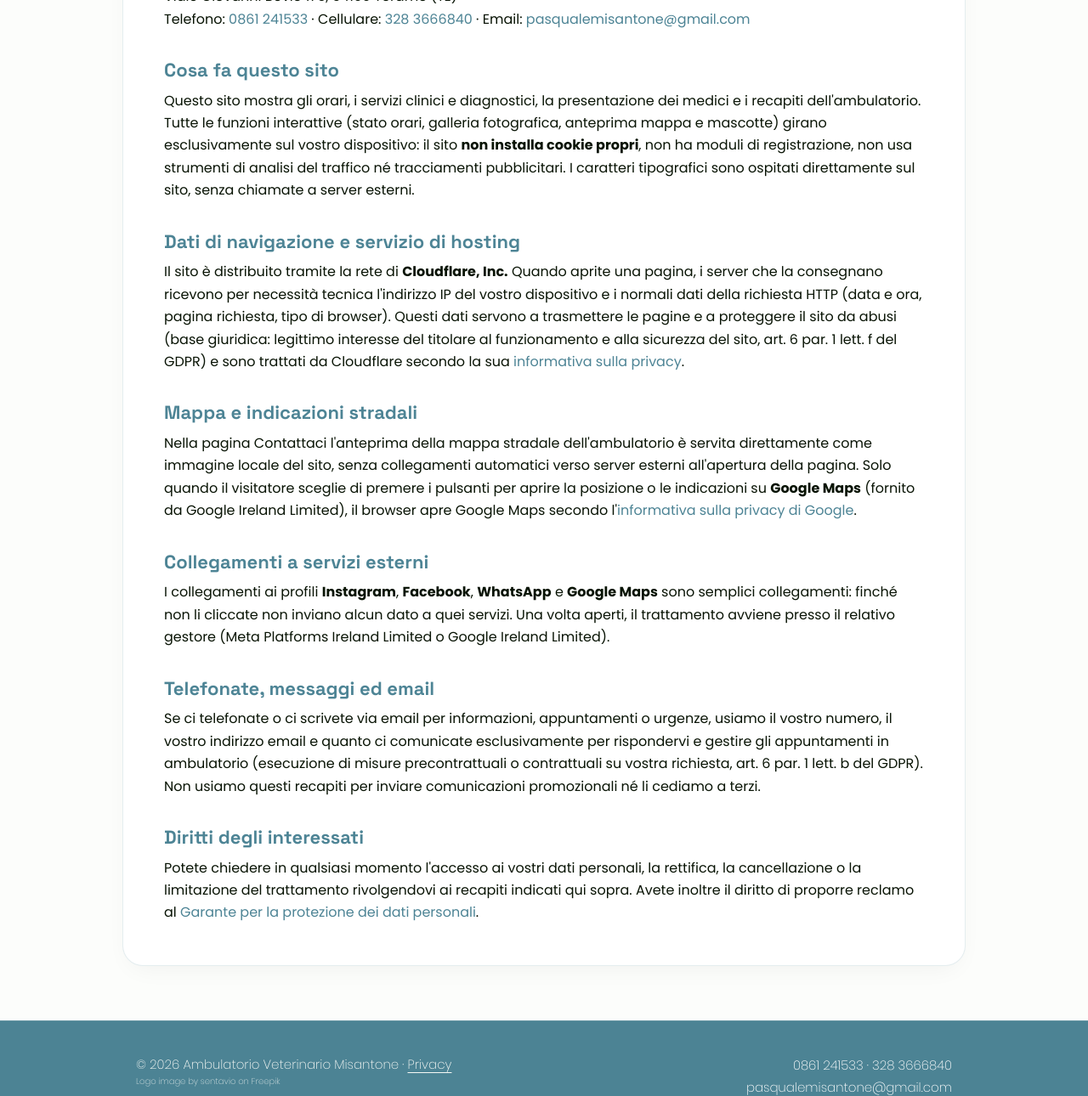
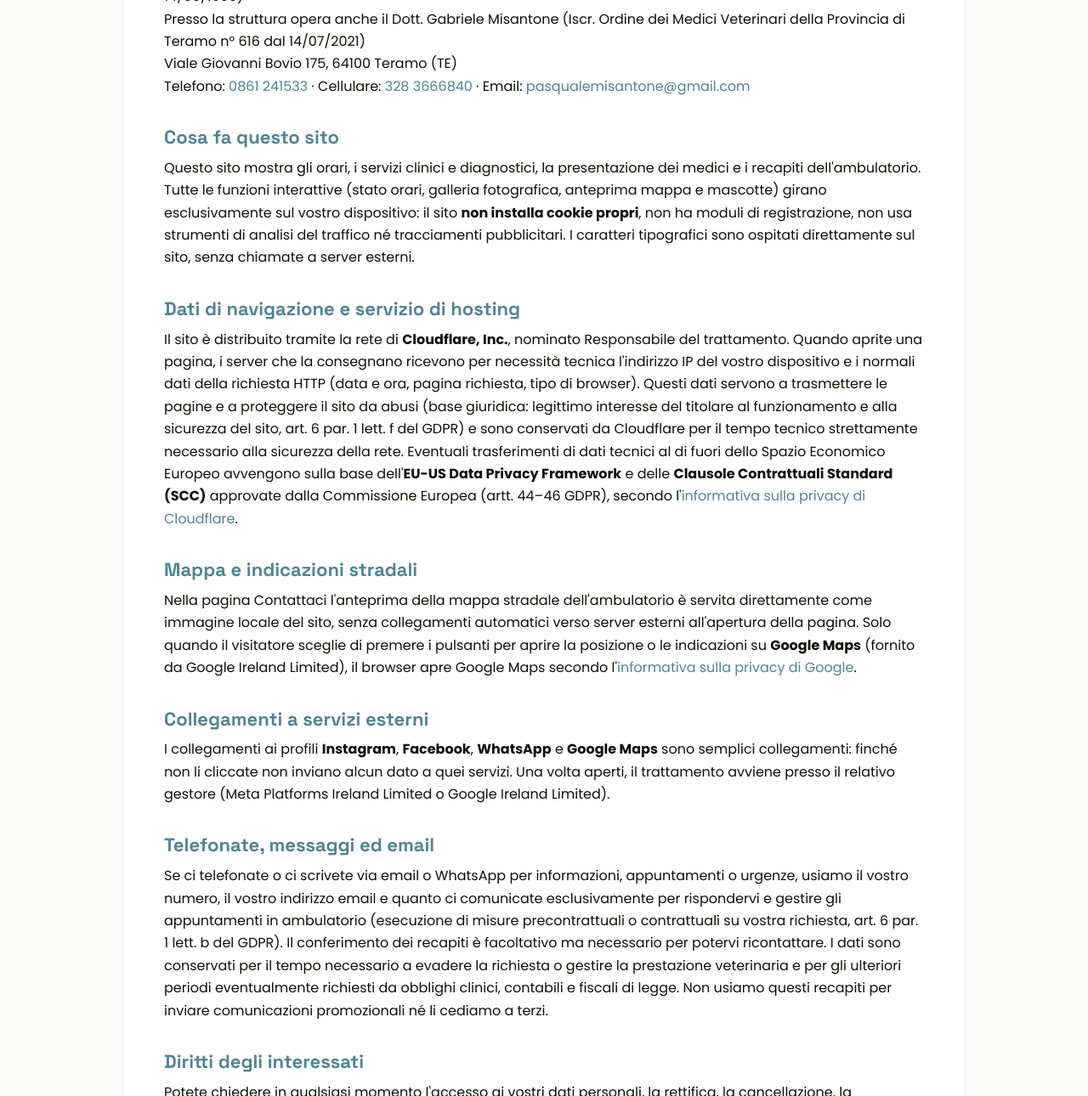
Before and after one commit to Orsati/veterinario-misantone, a plain HTML site: page privacy.html in a window 1280 px wide. Shown: the part 595-1885 px from the top of the page at 85% size. Drawn offline with Linux system fonts and the light colour scheme.

Commit message:
Aggiunta P.IVA, iscrizioni Ordine Veterinari Teramo e completamento informativa GDPR 2026

```diff
--- a/privacy.html
+++ b/privacy.html
@@ -102,7 +102,8 @@
         <div class="bg-white rounded-3xl shadow-card border border-wix-teal/15 p-8 md:p-12 space-y-8 text-[16px] leading-[1.65em] text-wix-dark">
             <section>
                 <h2 class="font-heading font-bold text-[22px] leading-[1.35em] text-wix-teal mb-2">Titolare del trattamento</h2>
-                <p><strong>Ambulatorio Veterinario Misantone</strong> — Dott. Pasquale Misantone (Direttore Sanitario, Aut. Reg. n° 281 del 14/05/1996)<br>
+                <p><strong>Ambulatorio Veterinario Misantone</strong> — Titolare e Direttore Sanitario Dott. Pasquale Misantone (P.IVA 01712010675 · Iscr. Ordine dei Medici Veterinari della Provincia di Teramo n° 243 dal 24/01/1992 · Aut. Reg. n° 281 del 14/05/1996)<br>
+                Presso la struttura opera anche il Dott. Gabriele Misantone (Iscr. Ordine dei Medici Veterinari della Provincia di Teramo n° 616 dal 14/07/2021)<br>
                 Viale Giovanni Bovio 175, 64100 Teramo (TE)<br>
                 Telefono: <a href="tel:+390861241533" class="hover:underline font-medium text-wix-teal">0861 241533</a> · Cellulare: <a href="tel:+393283666840" class="hover:underline font-medium text-wix-teal">328 3666840</a> · Email: <a href="mailto:pasqualemisantone@gmail.com" class="hover:underline font-medium text-wix-teal">pasqualemisantone@gmail.com</a></p>
             </section>
@@ -114,7 +115,7 @@
 
             <section>
                 <h2 class="font-heading font-bold text-[22px] leading-[1.35em] text-wix-teal mb-2">Dati di navigazione e servizio di hosting</h2>
-                <p>Il sito è distribuito tramite la rete di <strong>Cloudflare, Inc.</strong> Quando aprite una pagina, i server che la consegnano ricevono per necessità tecnica l'indirizzo IP del vostro dispositivo e i normali dati della richiesta HTTP (data e ora, pagina richiesta, tipo di browser). Questi dati servono a trasmettere le pagine e a proteggere il sito da abusi (base giuridica: legittimo interesse del titolare al funzionamento e alla sicurezza del sito, art. 6 par. 1 lett. f del GDPR) e sono trattati da Cloudflare secondo la sua <a href="https://www.cloudflare.com/privacypolicy/" target="_blank" rel="noopener noreferrer" class="hover:underline font-medium text-wix-teal">informativa sulla privacy</a>.</p>
+                <p>Il sito è distribuito tramite la rete di <strong>Cloudflare, Inc.</strong>, nominato Responsabile del trattamento. Quando aprite una pagina, i server che la consegnano ricevono per necessità tecnica l'indirizzo IP del vostro dispositivo e i normali dati della richiesta HTTP (data e ora, pagina richiesta, tipo di browser). Questi dati servono a trasmettere le pagine e a proteggere il sito da abusi (base giuridica: legittimo interesse del titolare al funzionamento e alla sicurezza del sito, art. 6 par. 1 lett. f del GDPR) e sono conservati da Cloudflare per il tempo tecnico strettamente necessario alla sicurezza della rete. Eventuali trasferimenti di dati tecnici al di fuori dello Spazio Economico Europeo avvengono sulla base dell'<strong>EU-US Data Privacy Framework</strong> e delle <strong>Clausole Contrattuali Standard (SCC)</strong> approvate dalla Commissione Europea (artt. 44–46 GDPR), secondo l'<a href="https://www.cloudflare.com/privacypolicy/" target="_blank" rel="noopener noreferrer" class="hover:underline font-medium text-wix-teal">informativa sulla privacy di Cloudflare</a>.</p>
             </section>
 
             <section>
@@ -129,20 +130,23 @@
 
             <section>
                 <h2 class="font-heading font-bold text-[22px] leading-[1.35em] text-wix-teal mb-2">Telefonate, messaggi ed email</h2>
-                <p>Se ci telefonate o ci scrivete via email per informazioni, appuntamenti o urgenze, usiamo il vostro numero, il vostro indirizzo email e quanto ci comunicate esclusivamente per rispondervi e gestire gli appuntamenti in ambulatorio (esecuzione di misure precontrattuali o contrattuali su vostra richiesta, art. 6 par. 1 lett. b del GDPR). Non usiamo questi recapiti per inviare comunicazioni promozionali né li cediamo a terzi.</p>
+                <p>Se ci telefonate o ci scrivete via email o WhatsApp per informazioni, appuntamenti o urgenze, usiamo il vostro numero, il vostro indirizzo email e quanto ci comunicate esclusivamente per rispondervi e gestire gli appuntamenti in ambulatorio (esecuzione di misure precontrattuali o contrattuali su vostra richiesta, art. 6 par. 1 lett. b del GDPR). Il conferimento dei recapiti è facoltativo ma necessario per potervi ricontattare. I dati sono conservati per il tempo necessario a evadere la richiesta o gestire la prestazione veterinaria e per gli ulteriori periodi eventualmente richiesti da obblighi clinici, contabili e fiscali di legge. Non usiamo questi recapiti per inviare comunicazioni promozionali né li cediamo a terzi.</p>
             </section>
 
             <section>
                 <h2 class="font-heading font-bold text-[22px] leading-[1.35em] text-wix-teal mb-2">Diritti degli interessati</h2>
-                <p>Potete chiedere in qualsiasi momento l'accesso ai vostri dati personali, la rettifica, la cancellazione o la limitazione del trattamento rivolgendovi ai recapiti indicati qui sopra. Avete inoltre il diritto di proporre reclamo al <a href="https://www.garanteprivacy.it/" target="_blank" rel="noopener noreferrer" class="hover:underline font-medium text-wix-teal">Garante per la protezione dei dati personali</a>.</p>
+                <p>Potete chiedere in qualsiasi momento l'accesso ai vostri dati personali, la rettifica, la cancellazione, la limitazione del trattamento o l'opposizione al trattamento per motivi legittimi rivolgendovi ai recapiti indicati qui sopra. Avete inoltre il diritto di proporre reclamo al <a href="https://www.garanteprivacy.it/" target="_blank" rel="noopener noreferrer" class="hover:underline font-medium text-wix-teal">Garante per la protezione dei dati personali</a>.</p>
             </section>
+
+            <p class="text-xs text-wix-gray pt-4 border-t border-wix-teal/10">Ultimo aggiornamento: novembre 2026</p>
         </div>
     </main>
 
     <footer class="bg-wix-tealAlt text-wix-sage border-t border-white/15">
         <div class="max-w-[1040px] mx-auto px-6 md:px-10 pt-9 pb-24 md:py-10 flex flex-col md:flex-row items-center md:items-start justify-between gap-6">
             <div class="order-2 md:order-1 text-center md:text-left">
-                <p class="font-extralight text-[15px] leading-[1.5em] text-wix-sage">© 2026 Ambulatorio Veterinario Misantone · <a href="privacy.html" class="underline underline-offset-4 hover:text-white transition-colors">Privacy</a></p>
+                <p class="font-extralight text-[15px] leading-[1.5em] text-wix-sage">© 2026 Ambulatorio Veterinario Misantone · P.IVA 01712010675 · <a href="privacy.html" class="underline underline-offset-4 hover:text-white transition-colors">Privacy</a></p>
+                <p class="font-extralight text-[11px] leading-[1.45em] text-wix-sage/90 mt-1">Dir. San. Dott. Pasquale Misantone · Ordine Vet. TE n° 243 · Aut. Reg. n° 281/1996</p>
                 <p class="font-extralight text-[10px] leading-[1.4em] text-wix-sage/80 mt-0.5 mb-4">Logo image by sentavio on Freepik</p>
                 <div class="flex items-center justify-center md:justify-start gap-2.5">
                     <a href="https://www.facebook.com/AmbulatorioVeterinarioMisantone" target="_blank" rel="noopener noreferrer" aria-label="Pagina Facebook" class="p-2 rounded-full bg-white/10 hover:bg-white/20 transition-colors">
```
Also changed, not shown: 404.html (+1 -1 lines), chi-siamo.html (+4 -1 lines), contattaci.html (+2 -1 lines), index.html (+3 -1 lines), servizi.html (+2 -1 lines).
